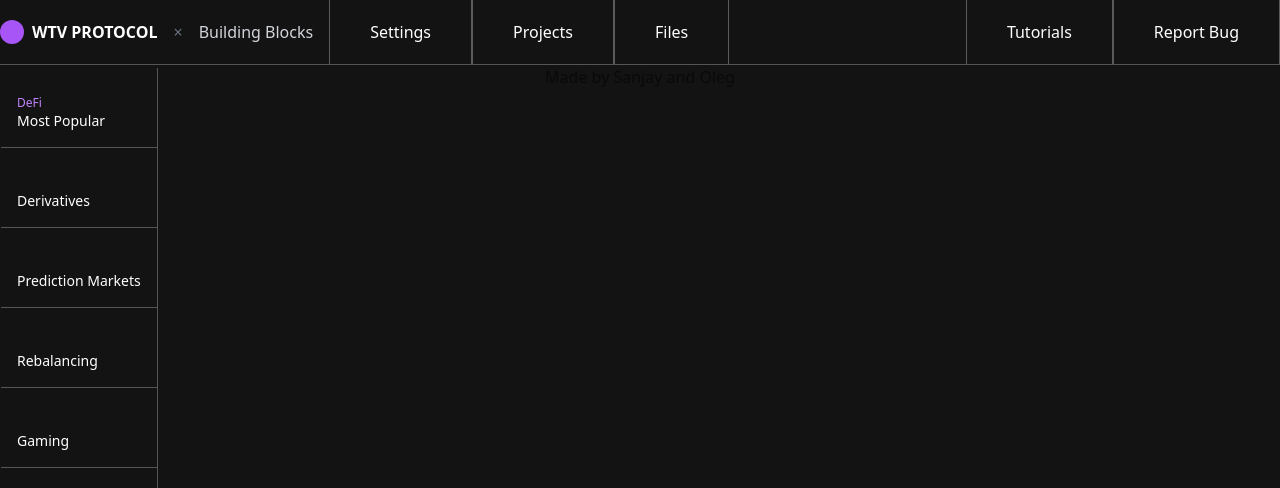
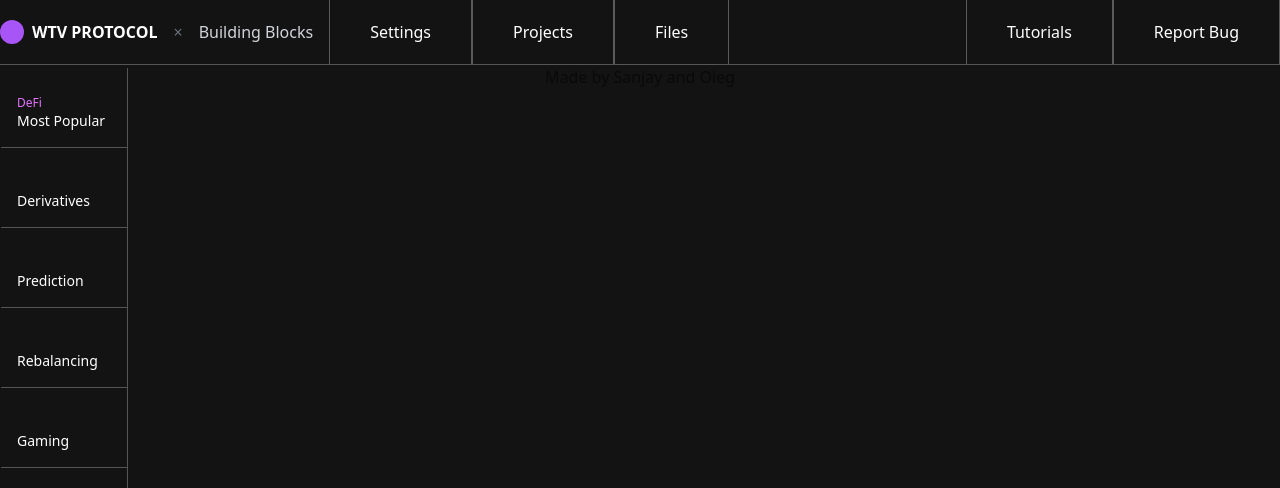
Before and after one commit to sanjayamirthraj/blockbuild, a Next.js app: page / in a window 1280 px wide. Shown: the top 488 px of the page. Built offline with nearby package versions, Linux system fonts and the light colour scheme.

Commit message:
better sidebar

```diff
--- a/components/Sidebar.tsx
+++ b/components/Sidebar.tsx
@@ -4,14 +4,14 @@ import React from 'react';
 const sidebarItems = [
   { title: 'Most Popular', subtitle: 'DeFi' },
   { title: 'Derivatives' },
-  { title: 'Prediction Markets' },
+  { title: 'Prediction' },
   { title: 'Rebalancing' },
   { title: 'Gaming' },
 ];
 
 const Sidebar: React.FC = () => {
   return (
-    <div className="w-30 bg-[#141313] text-white h-screen fixed left-0 top-20 -mt-3 border-r-[1px] border-[#555555]">
+    <div className="w-32 bg-[#141313] text-white h-screen fixed left-0 top-20 -mt-3 border-r-[1px] border-[#555555]">
       <nav className="h-4">
         <ul>
           {sidebarItems.map((item, index) => (
@@ -22,7 +22,7 @@ const Sidebar: React.FC = () => {
               >
                 <div className="mb-2 flex flex-col justify-end ">
                   {item.subtitle && (
-                    <span className="text-xs text-purple-400 block ">{item.subtitle}</span>
+                    <span className="text-xs text-[#E073FF] block ">{item.subtitle}</span>
                   )}
                   <div className="text-sm break-words group-hover:translate-x-2 transition-transform duration-300 ease-in-out">{item.title}</div>
                 </div>
```
